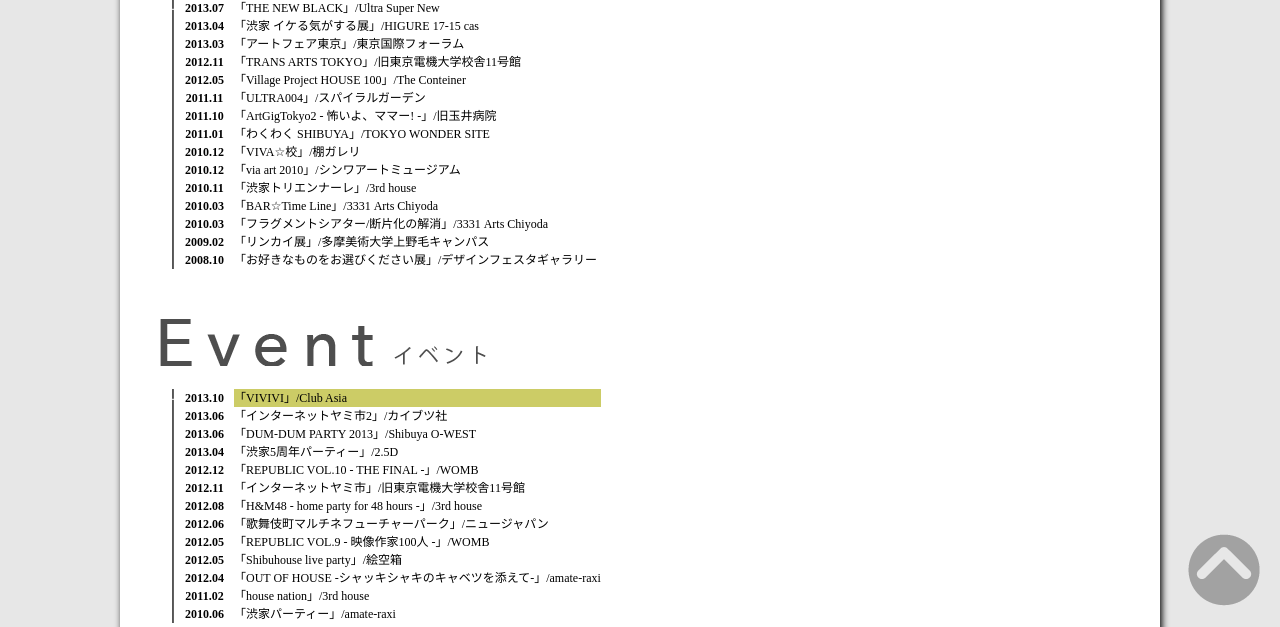
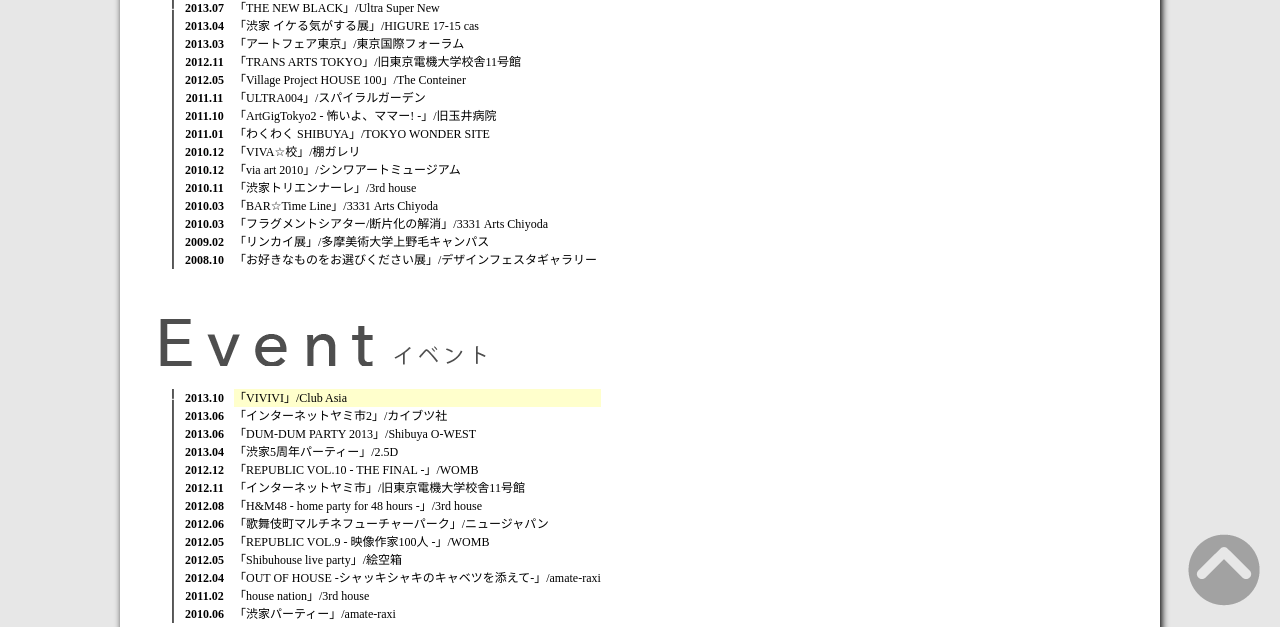
Before and after one commit to ayafujiaya/shibuhouse_new_web, a PHP site: page /bio.php in a window 1280 px wide, with the pointer over the restyled element. Shown: the part 291-918 px from the top of the page. Run offline with PHP 8.4, Linux system fonts and the light colour scheme; some libraries are stand-ins or nearby versions.

Commit message:
Update global.css

```diff
--- a/css/global.css
+++ b/css/global.css
@@ -474,7 +474,7 @@ line-height: 20px;
 }
 
 #bio_background:hover {
-	background-color:#CCCC66;
+	background-color:#FFFFCC;
 }
 
 
```
